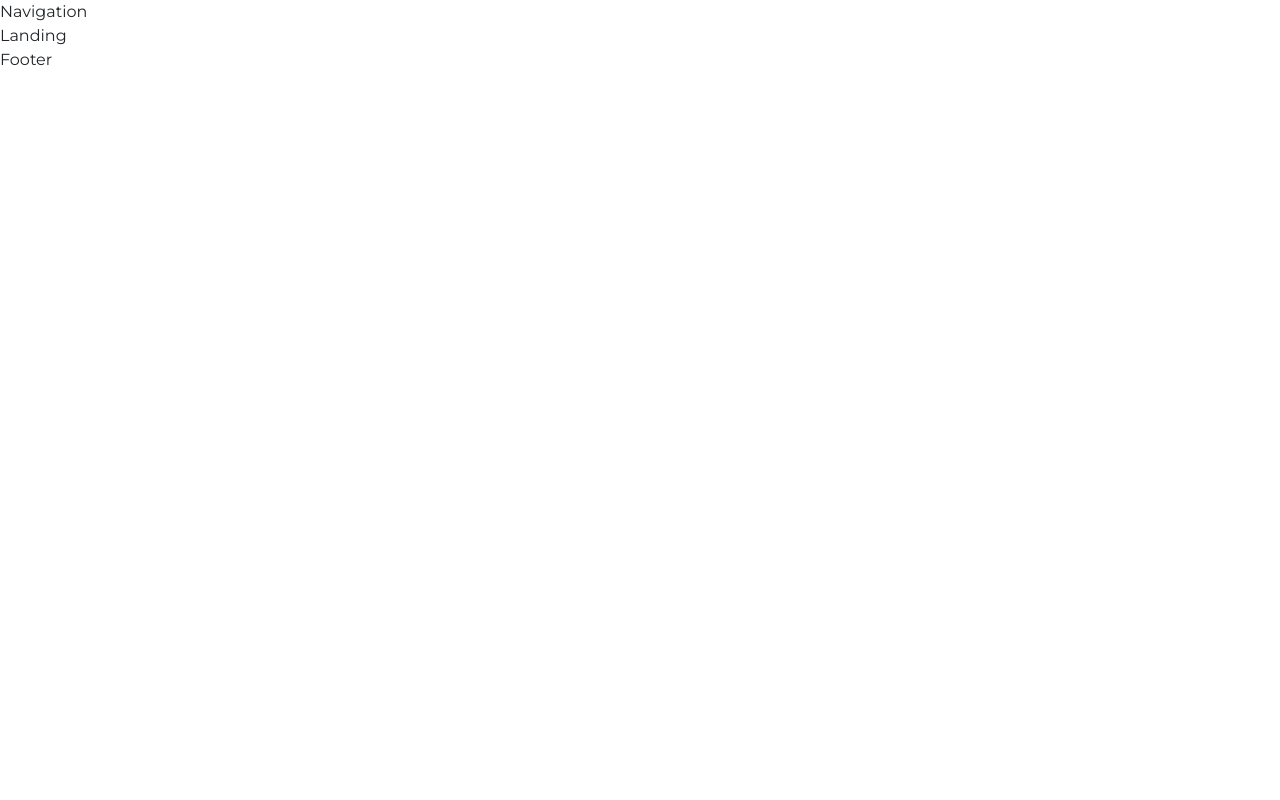
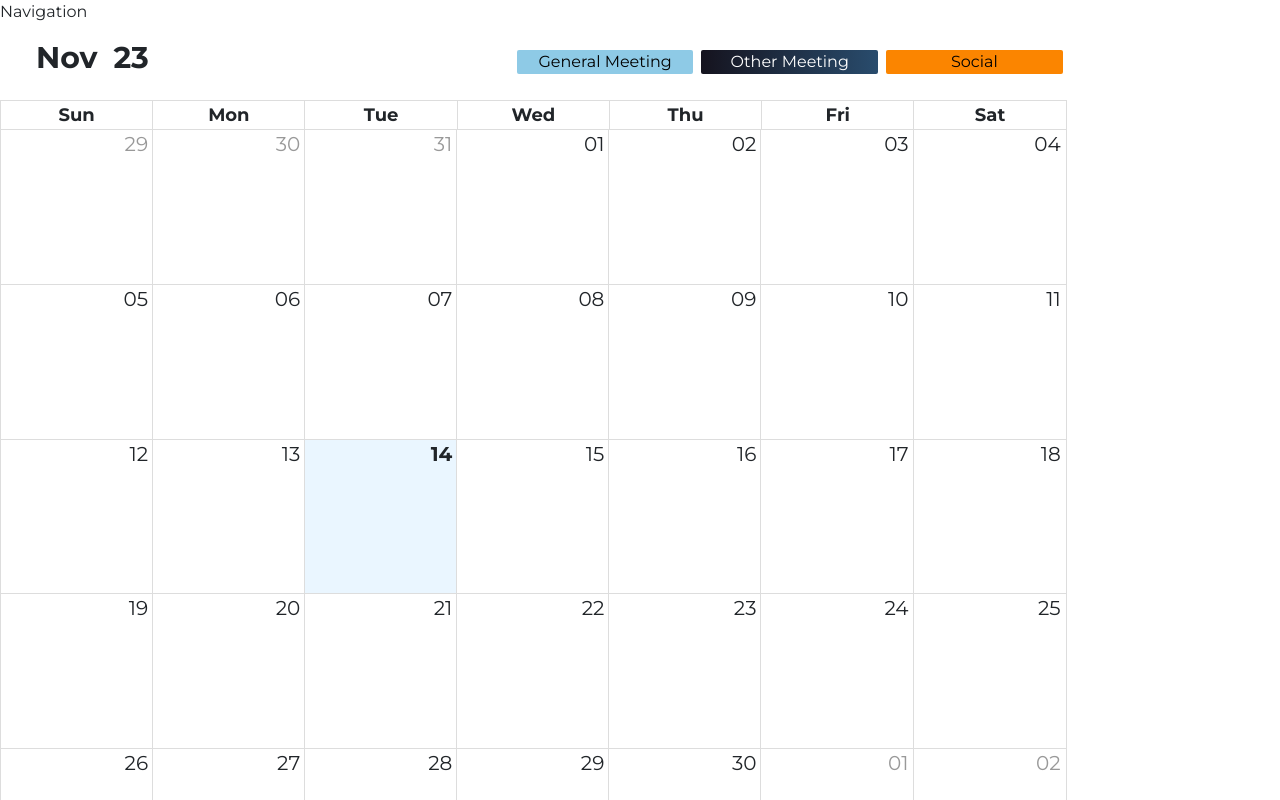
Before and after one commit to acm-ucr/hlg-website, a Next.js app: page / in a window 1280 px wide. Shown: the top 800 px of the page. Built offline with nearby package versions, Linux system fonts and the light colour scheme.

Commit message:
step: bugs

```diff
--- a/package.json
+++ b/package.json
@@ -18,6 +18,7 @@
     "next": "^13.5.3",
     "react": "^18.2.0",
     "react-beautiful-dnd": "^13.1.1",
+    "react-big-calendar": "^1.8.4",
     "react-bootstrap": "^2.8.0",
     "react-dnd": "^16.0.1",
     "react-dnd-html5-backend": "^16.0.1",
--- a/src/app/page.js
+++ b/src/app/page.js
@@ -1,7 +1,10 @@
 import Landing from "@/components/home/Landing";
+import CalendarEvent from "@/components/events/Calendar";
+import events from "@/data/events";
 const home = () => {
   return (
     <div>
+      <CalendarEvent events={events} />
       <Landing />
     </div>
   );
--- a/src/components/events/Calendar.jsx
+++ b/src/components/events/Calendar.jsx
@@ -1,5 +1,74 @@
-const Calendar = () => {
-  return <div>Calendar</div>;
+"use client";
+import { useState } from "react";
+import { Calendar, momentLocalizer } from "react-big-calendar";
+import "react-big-calendar/lib/css/react-big-calendar.css";
+import CustomToolbar from "./CustomToolbar.jsx";
+import CustomEvent from "./CustomEvent.jsx";
+import moment from "moment";
+import filters from "@/data/filters.js";
+function getFilterById(id) {
+  return filters.find((filter) => filter.id === id);
+}
+
+const localizer = momentLocalizer(moment);
+
+const CalendarEvent = ({ events }) => {
+  // const [event, setEvent] = useState(null);
+  const [date, setDate] = useState(new Date());
+
+  return (
+    <div className="w-9/12 md:w-10/12 flex justify-center items-center text-base md:text-xl">
+      <div className="h-[90vh] md:h-[110vh] w-full relative text-base md:text-xl mb-24">
+        <Calendar
+          className="font-poppins w-full m-0 p-0 text-base md:text-xl"
+          date={date}
+          events={events}
+          localizer={localizer}
+          defaultView="month"
+          views={["month"]}
+          onNavigate={(newDate) => {
+            setDate(newDate);
+          }}
+          components={{
+            event: CustomEvent,
+            toolbar: CustomToolbar,
+          }}
+          eventPropGetter={(event) => {
+            return {
+              className: `!${getFilterById(event.type).color}`,
+            };
+          }}
+          dayPropGetter={(event) => {
+            const bg =
+              new Date(event).toLocaleDateString() ==
+              new Date().toLocaleDateString()
+                ? "!bg-opacity-40 !bg-asme-textshadow"
+                : "!bg-transparent";
+
+            if ([6, 0].includes(date.getDay())) {
+              return {
+                className: `!bg-yellow-400`,
+                // Add your weekend styles here
+                style: {
+                  margin: 0,
+                  padding: 0,
+                },
+              };
+            }
+
+            return {
+              className: `${bg}`,
+
+              style: {
+                margin: 0,
+                padding: 0,
+              },
+            };
+          }}
+        />
+      </div>
+    </div>
+  );
 };
 
-export default Calendar;
+export default CalendarEvent;
--- /dev/null
+++ b/src/components/events/CustomEvent.jsx
@@ -0,0 +1,17 @@
+const CustomEvent = ({ event }) => {
+  return (
+    <div className={`font-poppins ${event.color} text-sm flex justify-start`}>
+      <p className="whitespace-nowrap m-0">
+        {!event.allDay &&
+          new Date(event.start).toLocaleTimeString(navigator.language, {
+            hour: "2-digit",
+            minute: "2-digit",
+          })}
+        &nbsp;
+        {event.summary}
+      </p>
+    </div>
+  );
+};
+
+export default CustomEvent;
--- /dev/null
+++ b/src/components/events/CustomToolbar.jsx
@@ -0,0 +1,45 @@
+import Col from "react-bootstrap/Col";
+import Row from "react-bootstrap/Row";
+import filters from "@/data/filters";
+const monthNames = [
+  "Jan",
+  "Feb",
+  "Mar",
+  "Apr",
+  "May",
+  "Jun",
+  "Jul",
+  "Aug",
+  "Sep",
+  "Oct",
+  "Nov",
+  "Dec",
+];
+const CustomToolbar = (event) => {
+  return (
+    <div className="flex justify-center items-center w-full py-3 flex-col md:flex-row">
+      <div className="md:w-1/3 flex gap-3 mb-2 md:mb-0">
+        &emsp;
+        <p className="m-0 font-bold text-3xl">
+          {monthNames[event.date.getMonth()]}
+        </p>
+        <p className="m-0 font-bold text-3xl">
+          {event.date.getFullYear() - 2000}
+        </p>{" "}
+      </div>
+      <Row className="w-10/12 md:w-3/4 m-0 p-0 flex justify-center md:justify-end justify-items-center items-center">
+        {filters.map((filter, index) => (
+          <Col key={index} xs={9} sm={3} className="p-1">
+            <p
+              className={`${filter.color} whitespace-nowrap text-center text-sm md:text-base rounded-sm m-0`}
+            >
+              {filter.topic}
+            </p>
+          </Col>
+        ))}
+      </Row>
+    </div>
+  );
+};
+
+export default CustomToolbar;
--- /dev/null
+++ b/src/data/events.js
@@ -0,0 +1,18 @@
+// this file just used for recording all the events' date and rendering it in the calendar.
+
+export default [
+  {
+    id: 1,
+    type: 1,
+    title: "acm class",
+    start: new Date(2023, 9, 26, 5, 0, 0),
+    end: new Date(2023, 9, 26, 6, 0, 0),
+  },
+  {
+    id: 2,
+    type: 1,
+    title: "acm meeting",
+    start: new Date(2023, 9, 16, 5, 0, 0),
+    end: new Date(2023, 9, 16, 6, 0, 0),
+  },
+];
--- /dev/null
+++ b/src/data/filters.js
@@ -0,0 +1,19 @@
+const filters = [
+  {
+    id: 1,
+    topic: "General Meeting",
+    color: "bg-hlg-blue-100 text-black",
+  },
+  {
+    id: 2,
+    topic: "Other Meeting",
+    color: "bg-gradient-to-r from-hlg-black to-hlg-blue-300 text-white",
+  },
+  {
+    id: 3,
+    topic: "Social",
+    color: "bg-hlg-orange text-black",
+  },
+];
+
+export default filters;
```
Also changed, not shown: 1 other file (tests, documents, lock files or other folders).
